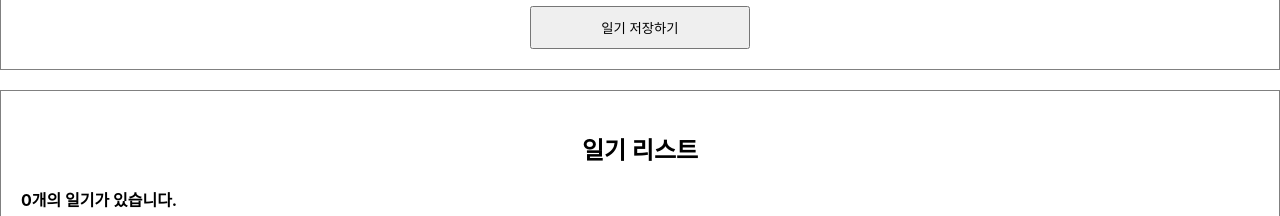
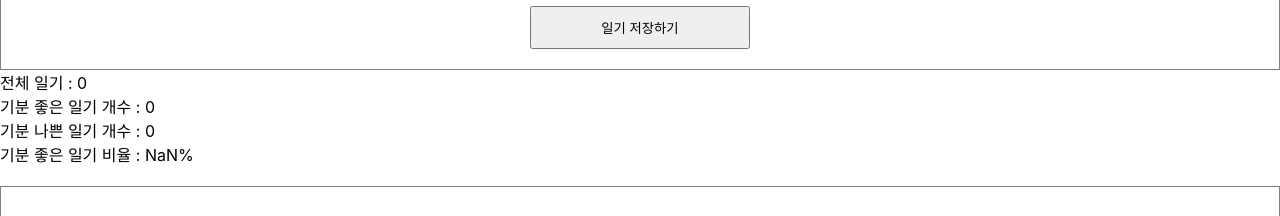
Before and after one commit to GilhwanE/sampleDiary, a React (Create React App) app: page / in a window 1280 px wide. Shown: the part 404-620 px from the top of the page. Built offline with nearby package versions, Linux system fonts and the light colour scheme; no server answers.

Commit message:
♻️  useContext Optimized performance

```diff
--- a/src/App.js
+++ b/src/App.js
@@ -1,7 +1,17 @@
-import { useCallback, useEffect, useMemo, useReducer, useRef } from 'react';
-import './App.css';
+import React, {
+  useCallback,
+  useEffect,
+  useMemo,
+  useReducer,
+  useRef,
+  createContext,
+} from 'react';
 import DiaryEditor from './DiaryEditor';
 import DiaryList from './DiaryList';
+import './App.css';
+
+export const DiaryStateContext = createContext(null);
+export const DiaryDispatchContext = createContext(null);
 
 const reducer = (state, action) => {
   switch (action.type) {
@@ -10,21 +20,26 @@ const reducer = (state, action) => {
     }
     case 'CREATE': {
       const created_date = new Date().getTime();
-      const newItem = { ...action.data, created_date };
+
+      const newItem = {
+        ...action.data,
+        created_date,
+      };
       return [newItem, ...state];
     }
     case 'REMOVE': {
       return state.filter((it) => it.id !== action.targetId);
     }
     case 'EDIT': {
-      return state.map(
-        (
-          it // 원본 데이터 배열에 map함수를 이용하여 모든 요소를 순회하면서 새로운 배열을 만들어서 setData에 전달할꺼야 새로운 배열이란 수정이 완료된 컨텐츠를 말함
-        ) =>
-          it.id === action.targetId ? { ...it, content: action.newContent } : it // 모든데이터중에 수정할데이터가 같다면 컨텐츠를 새로운 (수정)컨텐츠 값으로 변경 그게 아니라면 원본
+      return state.map((it) =>
+        it.id === action.targetId
+          ? {
+              ...it,
+              content: action.newContent,
+            }
+          : it
       );
     }
-
     default:
       return state;
   }
@@ -32,39 +47,36 @@ const reducer = (state, action) => {
 
 const App = () => {
   const [data, dispatch] = useReducer(reducer, []);
-
   const dataId = useRef(0);
   const getData = async () => {
+    setTimeout(async () => {
       const res = await fetch(
         'https://jsonplaceholder.typicode.com/comments'
       ).then((res) => res.json());
-    console.log(res);
-    //원하는 json값만 불러올꺼야 fecth를 통해서
 
       const initData = res.slice(0, 20).map((it) => {
         return {
           author: it.email,
           content: it.body,
-        emotion: 5,
+          emotion: Math.floor(Math.random() * 5) + 1,
+          created_date: new Date().getTime(),
           id: dataId.current++,
         };
       });
+
       dispatch({ type: 'INIT', data: initData });
+    }, 2000);
   };
 
   useEffect(() => {
-    setTimeout(() => {
     getData();
-    }, 1500);
   }, []);
 
-  // data에 새로운 일기를 추가하는 함수 (일기 데이터를 추가 할 수 있는 함수를 Editor컴포에 전달)
   const onCreate = useCallback((author, content, emotion) => {
     dispatch({
       type: 'CREATE',
       data: { author, content, emotion, id: dataId.current },
     });
-
     dataId.current += 1;
   }, []);
 
@@ -73,23 +85,44 @@ const App = () => {
   }, []);
 
   const onEdit = useCallback((targetId, newContent) => {
-    dispatch({ type: 'EDIT', targetId, newContent });
+    dispatch({
+      type: 'EDIT',
+      targetId,
+      newContent,
+    });
   }, []);
 
-  const getDiaryAnalysis = useMemo(() => {
+  const memoizedDiaryAnalysis = useMemo(() => {
     const goodCount = data.filter((it) => it.emotion >= 3).length;
     const badCount = data.length - goodCount;
     const goodRatio = (goodCount / data.length) * 100.0;
     return { goodCount, badCount, goodRatio };
   }, [data.length]);
 
-  const { goodCount, badCount, goodRatio } = getDiaryAnalysis;
+  const { goodCount, badCount, goodRatio } = memoizedDiaryAnalysis;
+
+  const store = {
+    data,
+  };
+
+  const memoizedDispatch = useMemo(() => {
+    return { onCreate, onRemove, onEdit };
+  }, []);
 
   return (
-    <>
-      <DiaryEditor onCreate={onCreate} />
-      <DiaryList onEdit={onEdit} diarylist={data} onRemove={onRemove} />
-    </>
+    <DiaryStateContext.Provider value={data}>
+      <DiaryDispatchContext.Provider value={memoizedDispatch}>
+        <div className="App">
+          <DiaryEditor />
+          <div>전체 일기 : {data.length}</div>
+          <div>기분 좋은 일기 개수 : {goodCount}</div>
+          <div>기분 나쁜 일기 개수 : {badCount}</div>
+          <div>기분 좋은 일기 비율 : {goodRatio}%</div>
+          <DiaryList />
+        </div>
+      </DiaryDispatchContext.Provider>
+    </DiaryStateContext.Provider>
   );
 };
+
 export default App;
--- a/src/DiaryEditor.jsx
+++ b/src/DiaryEditor.jsx
@@ -1,6 +1,9 @@
-import React, { useRef, useState } from 'react';
+import React, { useContext, useRef, useState } from 'react';
+import { DiaryDispatchContext } from './App';
 
-const DiaryEditor = ({ onCreate }) => {
+const DiaryEditor = ({}) => {
+  const { onCreate } = useContext(DiaryDispatchContext);
+
   const authorInput = useRef();
 
   const [state, setState] = useState({
--- a/src/DiaryItem.jsx
+++ b/src/DiaryItem.jsx
@@ -1,15 +1,10 @@
-import React, { useRef, useState } from 'react';
+import React, { useContext, useRef, useState } from 'react';
+import { DiaryDispatchContext } from './App';
 
-const DiaryItem = ({
-  author,
-  content,
-  create_date,
-  emotion,
-  id,
-  onRemove,
-  onEdit,
-}) => {
+const DiaryItem = ({ author, content, create_date, emotion, id }) => {
   const [isEdit, setIsEdit] = useState(false); //isEdit은 불린값을 가지고 존재하거나 아닐시를 판단
+  const { onRemove, onEdit } = useContext(DiaryDispatchContext);
+
   const localcontentInput = useRef();
   const toggleIsEdit = () => {
     setIsEdit(!isEdit); // 원래있던 isEdit값을 반대로 셋팅한다 .
--- a/src/DiaryList.jsx
+++ b/src/DiaryList.jsx
@@ -1,7 +1,9 @@
-import React from 'react';
+import React, { useContext } from 'react';
+import { DiaryStateContext } from './App';
 import DiaryItem from './DiaryItem';
 
-const DiaryList = ({ diarylist, onRemove, onEdit }) => {
+const DiaryList = ({}) => {
+  const diarylist = useContext(DiaryStateContext);
   return (
     <>
       <div className="diarylist">
@@ -9,12 +11,7 @@ const DiaryList = ({ diarylist, onRemove, onEdit }) => {
         <h4>{diarylist.length}개의 일기가 있습니다.</h4>
         <div>
           {diarylist.map((it) => (
-            <DiaryItem
-              key={it.id}
-              {...it}
-              onRemove={onRemove}
-              onEdit={onEdit}
-            />
+            <DiaryItem key={`diaryitem_${it.id}`} {...it} />
           ))}
         </div>
       </div>
```
Lines whose indentation alone changed are shown as unchanged.
